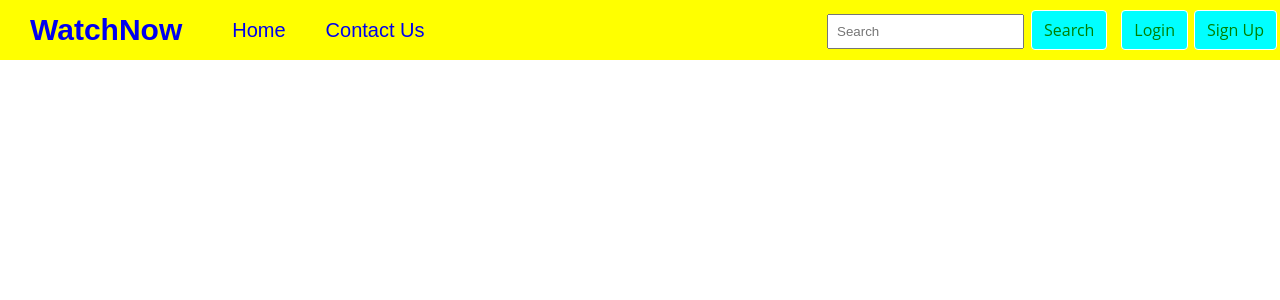
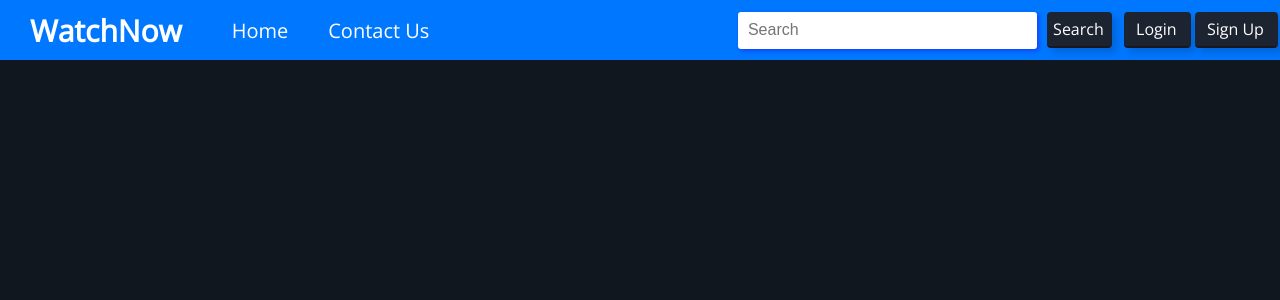
Before and after one commit to prabhavagrawal7/watchnow, a Django app: template templates/interface/index.html in a window 1280 px wide. Shown: the top 300 px of the page. Run offline with Django 4.2, Linux system fonts and the light colour scheme; the template is opened without the code that fills it, so the values that code supplies are empty; parts of the project's set-up code (start-up, migrations or seed data) failed here and were passed over.

Commit message:
asthetic changes v1

```diff
--- a/interface/urls.py
+++ b/interface/urls.py
@@ -21,6 +21,7 @@ urlpatterns = [
     path('login/', views.userLogin, name='login'),
     path('logout/', views.userLogout, name='logout'),
     path('signup/', views.userSignup, name='signup'),
+    path('search/', views.search, name='search'),
     path('movie/<slug:movie_id>/', views.moviePage, name='moviepage'),
     path('userrated/<slug:movie_id>', views.userrated, name='userrated'),
 
--- a/static/css/basic.css
+++ b/static/css/basic.css
@@ -1,10 +1,13 @@
 body {
 	padding: 0;
 	margin: 0;
+	background-color: #10171e;
+	color: #fff;
+	font-family: 'Open Sans', sans-serif;
 }
 
 .nav {
-	background-color: yellow;
+	background-color: #19232e;
 	display: flex;
 	align-self: auto;
 	height: 60px;
@@ -17,38 +20,56 @@ body {
 .nav-title {
 	font-size: 30px;
 	font-weight: bold;
-	font-family: sans-serif, Arial, Helvetica;
+	font-family: 'Open Sans', sans-serif;
 	text-decoration: none;
+	color: white;
 	padding: 1em;
 }
 
 .nav-inner {
 	font-size: 20px;
-	font-family: sans-serif, -apple-system, BlinkMacSystemFont, 'Segoe UI', Roboto, Oxygen, Ubuntu, Cantarell, 'Open Sans', 'Helvetica Neue', sans-serif;
+	font-family: 'Open Sans', sans-serif;
 	padding-inline: 1em;
+	color: white;
 	text-decoration: none;
 }
 
-.button-primary {
+.button-dark,
+.button-dark:hover {
 	text-decoration: none;
-	margin-inline: 3px;
-	padding-inline: 12px;
-	padding-block: 8px;
-	/* display: block; */
-	font-family: 'Open Sans', 'Helvetica Neue', sans-serif;
-	font-size: medium;
+	width: fit-content;
+	height: fit-content;
+	align-self: center;
+	display: flex;
 	justify-content: center;
-	align-items: center;
-	white-space: nowrap;
-	cursor: pointer;
-	color: green;
-	background-color: aqua;
-	border: 1px solid #ffffff;
+	padding: 0.4rem 0.76rem 0.4rem 0.76rem;
+	font-family: 'Open Sans', sans-serif;
+	margin: 2px 2px 2px 2px;
+	border: 0px;
+	border-bottom: 2px solid #181720;
+	border-right: 2px solid #1b2430;
+	background-color: #1b2430;
+	color: white;
 	border-radius: 4px;
+	position: relative;
+	overflow: hidden;
+	box-shadow: 5px 5px 6px 0px rgba(0, 0, 0, 0.15);
+	font-size: 16px;
+	transition: all 0.3s;
 }
 
+.button-dark:hover {
+	background-color: #000;
+	box-shadow: 2px 2px 4px 0px rgba(0, 0, 0, 0.15);
+}
+
+.button-dark:active {
+	box-shadow: 1px 1px 1px 0px rgba(0, 0, 0, 0.15);
+}
+
+
+
 .acc-ddown {
-	/* position: absolute; */
 	display: inline-block;
 }
 
@@ -74,30 +99,51 @@ body {
 input[type="text"],
 input[type="password"],
 input[type="email"] {
-	padding-inline: 8px;
-	padding-block: 8px;
+	width: 100%;
+	height: 37px;
+	display: inline-flex;
+	padding: 6px 10px;
+	border-radius: 3px;
+	font-size: 16px;
+	border: none;
+	margin: 8px 8px;
+	box-shadow: 5px 5px 6px 0px rgba(0, 0, 0, 0.15);
+	box-sizing: border-box;
+	transition: all 0.5s ease;
+}
+
+input[type="text"],
+input[type="password"],
+input[type="email"] {
+	outline: none;
+	box-shadow: 2px 2px 4px 0px rgba(38, 0, 255, 0.45);
 }
 
 .nav-search {
 	margin: 8px;
+	display: inline-flex;
+	width: 60%;
+}
+.nav-search button{
+	width: 20%;
 }
 
 .left-side {
-	background-color: yellow;
+	background-color: #0077ff;
 	display: flex;
 	align-self: auto;
 	height: 60px;
-	width: 100%;
+	width: 50%;
 	justify-content: flex-start;
 	align-items: center;
 }
 
 .right-side {
-	background-color: yellow;
+	background-color: #0077ff;
 	display: flex;
 	align-self: auto;
 	height: 60px;
-	width: 100%;
+	width: 50%;
 	justify-content: flex-end;
 	align-items: center;
 }
--- a/static/js/index.js
+++ b/static/js/index.js
@@ -26,12 +26,12 @@ $(() => {
     });
     $('.movie').hover(
         function () {
-            $(this).children('.movie-details').slideDown();
-            $(this).animate({ 'width': '363px', 'height': '203.5px'}, 200)
+            $(this).children('.movie-details').show();
+            $(this).animate({ 'width': '363px', 'height': '203.5px'}, 100)
         },
         function () {
-            $(this).children('.movie-details').slideUp();
+            $(this).children('.movie-details').hide();
             $(this).animate({ 'width': '330px', 'height': '185px' }, 200)
-        }
+        },
     )
 });
--- a/templates/interface/basic.html
+++ b/templates/interface/basic.html
@@ -6,12 +6,12 @@
     <meta charset="UTF-8">
     <meta http-equiv="X-UA-Compatible" content="IE=edge">
     <meta name="viewport" content="width=device-width, initial-scale=1.0">
+    <link href="https://fonts.googleapis.com/css2?family=Open+Sans&display=swap" rel="stylesheet">
     <link rel="stylesheet" href="{% static 'css/basic.css' %}" />
     <title>WatchNow</title>
     <!-- jquery cdn here -->
     <script type="text/javascript" src="{% static 'js/jquery-3.6.0.min.js' %}"> </script>
-    {% block css %}
-    {% endblock css %}
+    {% block css %}{% endblock css %}
 </head>
 
 <body>
@@ -22,21 +22,22 @@
             <a class="nav-inner" href="/contact">Contact Us</a>
         </div>
         <div class="right-side">
-            <form action="/search" method="post" class="nav-search"> {% csrf_token %}
+            <form action="/search/" method="POST" class="nav-search"> {% csrf_token %}
                 <input type="text" name="query" placeholder="Search">
-                <button type="submit" class="button-primary">Search</button>
+                <button type="submit" class="button-dark">Search</button>
             </form>
             {% if user.is_authenticated %}
             <div class="nav-acc-ddown">
-                <div class="acc-ddown button-primary">{{ user.first_name }} &#x25BC;</div>
+                <div class="acc-ddown button-dark">{{ user.first_name }} <span class="user-dropdown-icon">&#9662;</span>
+                </div>
                 <div class="ctnt">
                     <a href="/editprofile">Account Overview</a>
                     <a href="/logout">Logout</a>
                 </div>
             </div>
             {% else %}
-            <a class="button-primary modal-open" id="login">Login</a>
-            <a class="button-primary modal-open" id="signup">Sign Up </a>
+            <a class="button-dark modal-open" id="login">Login</a>
+            <a class="button-dark modal-open" id="signup">Sign Up </a>
             {% endif %}
         </div>
     </div>
@@ -51,13 +52,15 @@
     <div id="login-modal" class="modal">
         <!-- Modal content -->
         <div class="modal-content">
-            <span class="close-login close">&times;</span>
+            <div class="suspended-close">
+                <div class="close-login close">&times;</div>
+            </div>
             <form action="/login/" method="post"> {% csrf_token %}
                 <label for="username">Username:</label>
                 <input type="text" name="username">
                 <label for="password" name="password">Password:</label>
                 <input type="password" name="password">
-                <button type="submit" class="button-primary">Login</button>
+                <button type="submit" class="button-dark">Login</button>
             </form>
         </div>
     </div>
@@ -78,7 +81,7 @@
                 <input type="password" name="password2">
                 <label for="email">Email Id:</label>
                 <input type="email" name="email">
-                <button type="submit" class="button-primary">Sign Up</button>
+                <button type="submit" class="button-dark">Sign Up</button>
             </form>
         </div>
     </div>
--- a/templates/interface/index.html
+++ b/templates/interface/index.html
@@ -7,7 +7,7 @@
 
 <body>
     {% for category_name, category_movies in user_movies %}
-    <h1>{{category_name}}</h1>
+    <div class="category-name">{{category_name}}</div>
     <div class="movie-con" id='{{category_name}}'>
         <div class="prev">
             <div class="adjuster">
@@ -19,13 +19,14 @@
         <div class="movie-slide">
         {% endif %}
 
-        <div class="movie" id="{{movie.movie_id}}" onclick="location.href='movie/{{movie.movie_id}}'">
-            <div class="movie-img">
+        <div class="movie" id="{{movie.movie_id}}">
+            <a class="movie-img" href = "/movie/{{movie.movie_id}}">
                 <img src="https://image.tmdb.org/t/p/w500/{{movie.movie_img}}">
-            </div>
-            <div class="movie-details" style="display:none">
-                <h3 class="movie-title">{{movie.movie_title}}</h3>
-                <h6 class="movie-desc">{{movie.movie_desc}}</h6>
+            </a>
+            {% comment %} <div class="movie-details" style="display:none"> {% endcomment %}
+            <div class="movie-details">
+                <div class="movie-title">{{movie.movie_title}}</div>
+                <div class="movie-desc">{{movie.movie_desc|truncatechars:150}}</div>
             </div>
         </div>
         {% if forloop.counter0|add:1|divisibleby:4 or forloop.last %}
--- a/watchnow/settings.py
+++ b/watchnow/settings.py
@@ -35,7 +35,7 @@ INSTALLED_APPS = [
     'django.contrib.contenttypes',
     'django.contrib.sessions',
     'django.contrib.messages',
-    # 'livereload',
+    'livereload',
     'django.contrib.staticfiles',
     'interface.apps.InterfaceConfig'
 ]
@@ -48,7 +48,7 @@ MIDDLEWARE = [
     'django.contrib.auth.middleware.AuthenticationMiddleware',
     'django.contrib.messages.middleware.MessageMiddleware',
     'django.middleware.clickjacking.XFrameOptionsMiddleware',
-    # 'livereload.middleware.LiveReloadScript',
+    'livereload.middleware.LiveReloadScript',
 ]
 
 ROOT_URLCONF = 'watchnow.urls'
```
Also changed, not shown: other parts of static/css/basic.css (+20 -6 lines), interface/views.py (+14 -7 lines), static/css/index.css (+28 -13 lines), templates/interface/search.html (added, +88 -0 lines). Lines whose indentation alone changed are shown as unchanged.
